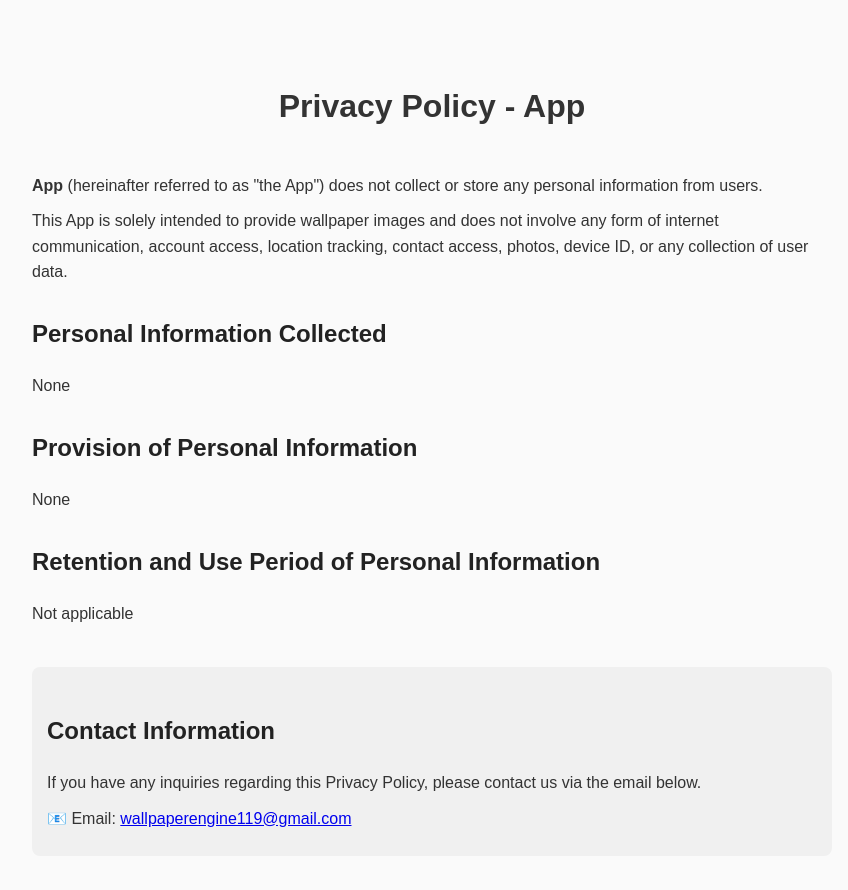
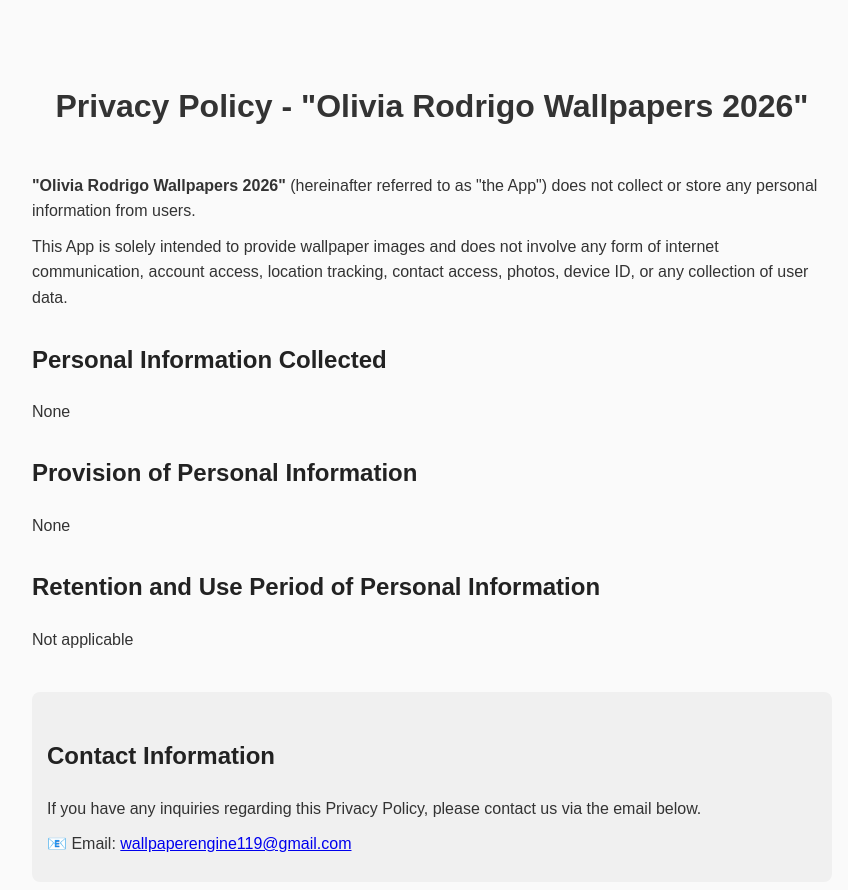
Before and after one commit to chillenglish0/privacy_policy_olivia_rodrigo, a plain HTML site: page index.html in a window 1280 px wide. Shown: the whole page, without its empty margins (208-1056 px from the left). Drawn offline with Linux system fonts and the light colour scheme.

Commit message:
Update and rename index_wallpapers.html to index.html

```diff
--- a/index_wallpapers.html
+++ b/index.html
@@ -2,7 +2,7 @@
 <html lang="en">
 <head>
   <meta charset="UTF-8">
-  <title>Privacy Policy - App</title>
+  <title>Privacy Policy - "Olivia Rodrigo Wallpapers 2026"</title>
   <style>
     body {
       font-family: Arial, Helvetica, sans-serif;
@@ -33,9 +33,9 @@
   </style>
 </head>
 <body>
-  <h1>Privacy Policy - App</h1>
+  <h1>Privacy Policy - "Olivia Rodrigo Wallpapers 2026"</h1>
 
-  <p><strong>App</strong> (hereinafter referred to as "the App") does not collect or store any personal information from users.</p>
+  <p><strong>"Olivia Rodrigo Wallpapers 2026"</strong> (hereinafter referred to as "the App") does not collect or store any personal information from users.</p>
   <p>This App is solely intended to provide wallpaper images and does not involve any form of internet communication, account access, location tracking, contact access, photos, device ID, or any collection of user data.</p>
 
   <h2>Personal Information Collected</h2>
```
